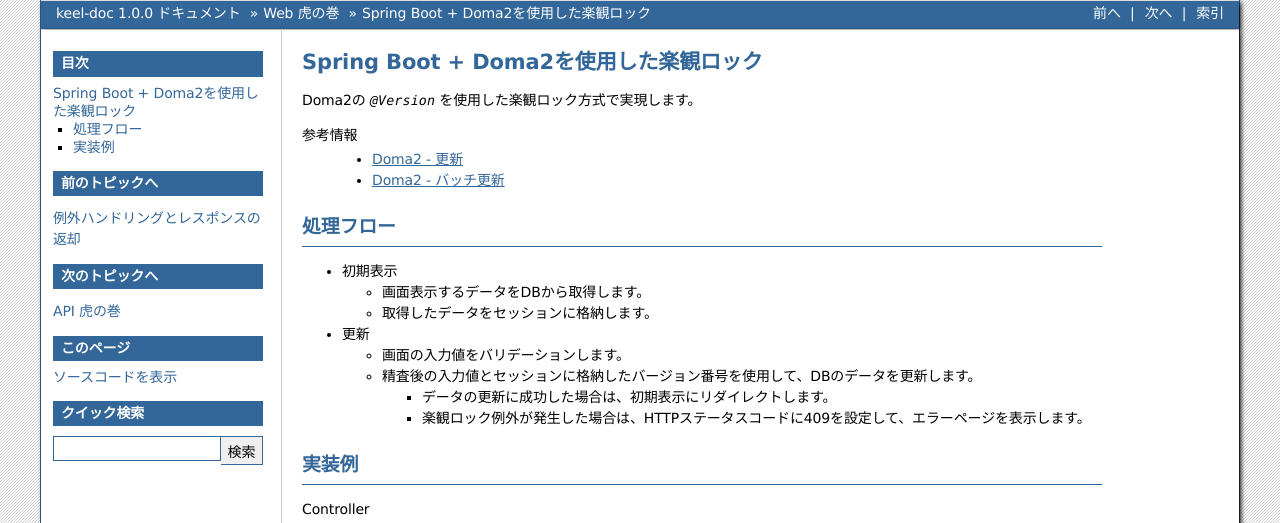
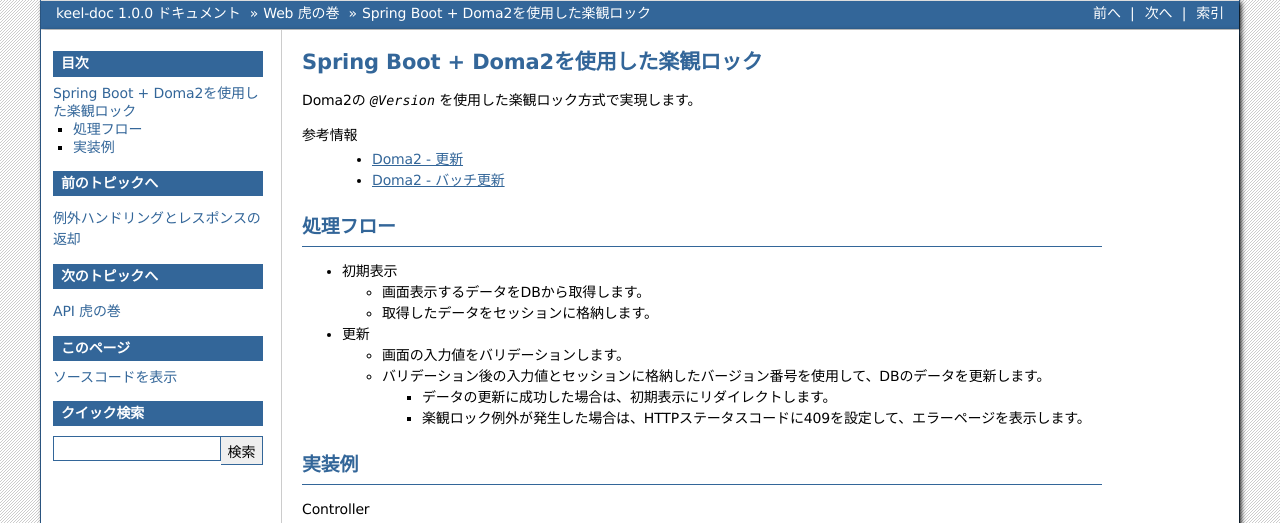
Before and after one commit to Fintan-contents/spring-crib-notes, a Sphinx documentation site: the page built from doc/web/exclusive-control/doma2-optimistic-lock.rst, in a window 1280 px wide. Shown: the top 523 px of the page. Built offline with Sphinx 7.4.7, drawn with Linux system fonts in a browser that asks for light colours; grey boxes are pictures that could not be loaded.

Commit message:
精査⇒バリデーションに変更

```diff
--- a/doc/web/exclusive-control/doma2-optimistic-lock.rst
+++ b/doc/web/exclusive-control/doma2-optimistic-lock.rst
@@ -17,7 +17,7 @@
 * 更新
 
   * 画面の入力値をバリデーションします。
-  * 精査後の入力値とセッションに格納したバージョン番号を使用して、DBのデータを更新します。
+  * バリデーション後の入力値とセッションに格納したバージョン番号を使用して、DBのデータを更新します。
 
     * データの更新に成功した場合は、初期表示にリダイレクトします。
     * 楽観ロック例外が発生した場合は、HTTPステータスコードに409を設定して、エラーページを表示します。
```
